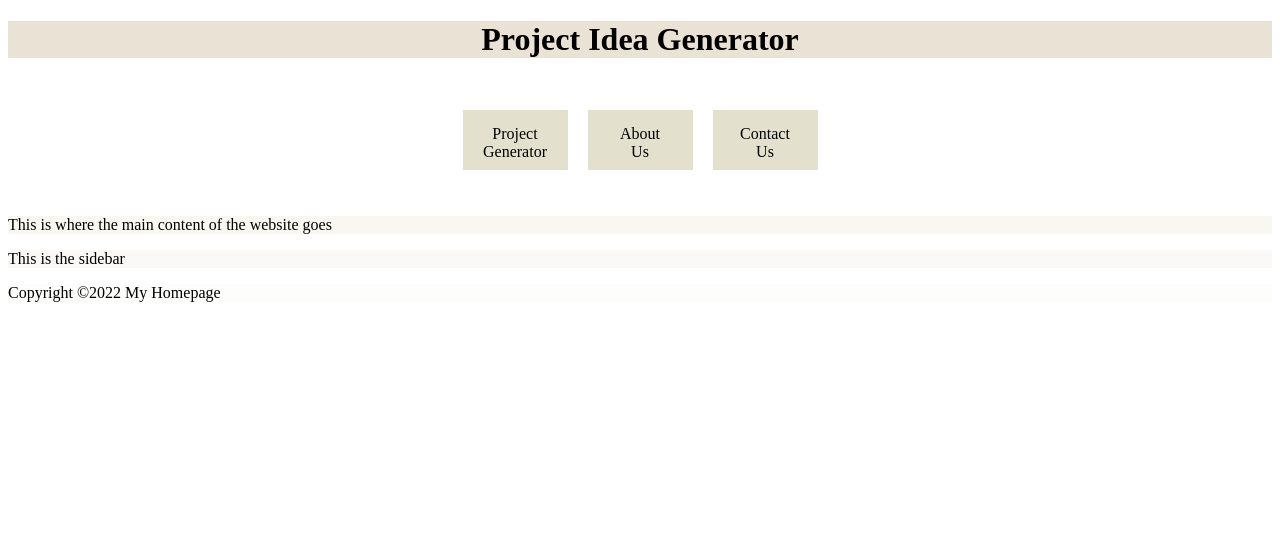
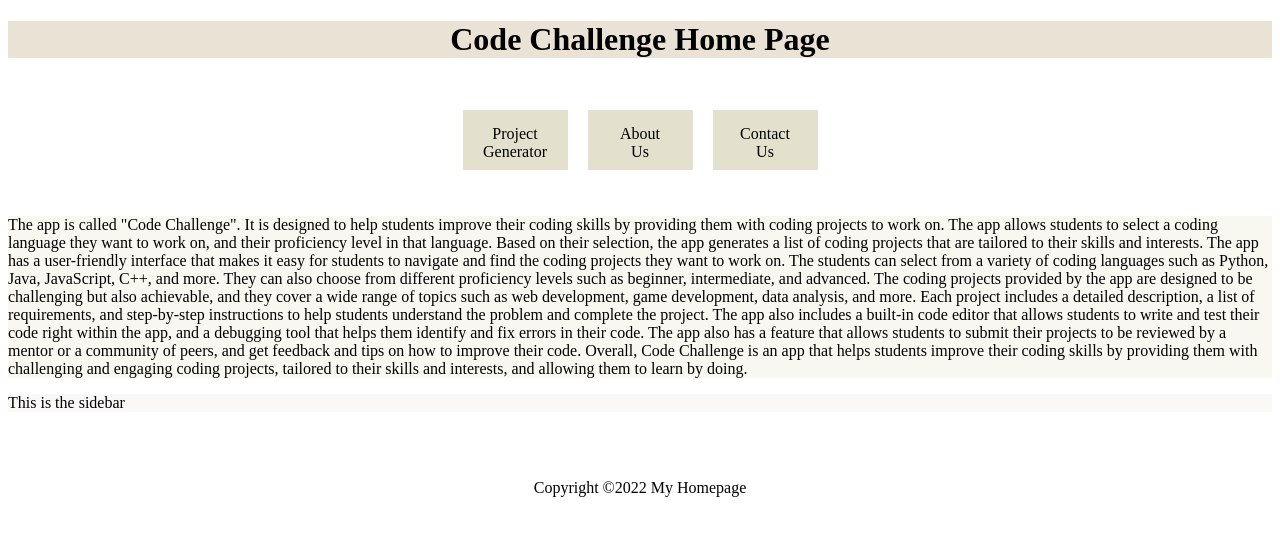
Before and after one commit to jayeshpaluru/CollegeCodingProjectWebsite, a plain HTML site: page home.html in a window 1280 px wide. Drawn offline with Linux system fonts and the light colour scheme.

Commit message:
Update home.html

```diff
--- a/home.html
+++ b/home.html
@@ -2,7 +2,7 @@
 <html>
 
 <head>
-    <title>My Homepage</title>
+    <title>Code Challenge</title>
     <style>
         body {
             background-color: #ffffff;
@@ -33,21 +33,31 @@
 
 <body>
     <div id="header">
-        <h1 style="text-align:center; margin: 10 auto;">Project Idea Generator</h1>
+        <h1 style="text-align:center; margin: 10 auto;">Code Challenge Home Page</h1>
     </div>
     <div id="navbar" style="display: flex; justify-content: center; align-items: center; height: 15vh;">
-        <div class="Index" onclick="location.href='index.html'" style="width: 75px; height: 30px; background-color: #e3e0cd; margin: 10px; text-align: center; padding: 15px;">Project Generator</div>
-        <div class="box" onclick="location.href='AboutUs.html'" style="width: 75px; height: 30px; background-color: #e3e0cd; margin: 10px; text-align: center; padding: 15px;">About <br> Us</div>
-        <div class="box" onclick="location.href='page3.html'" style="width: 75px; height: 30px; background-color: #e3e0cd; margin: 10px; text-align: center; padding: 15px;">Contact <br> Us</div>
+        <div class="ProjectGenerator" onclick="location.href='projectGenerator.html'" style="width: 75px; height: 30px; background-color: #e3e0cd; margin: 10px; text-align: center; padding: 15px;">Project Generator</div>
+        <div class="AboutUs" onclick="location.href='aboutUs.html'" style="width: 75px; height: 30px; background-color: #e3e0cd; margin: 10px; text-align: center; padding: 15px;">About <br> Us</div>
+        <div class="ContactUs" onclick="location.href='page3.html'" style="width: 75px; height: 30px; background-color: #e3e0cd; margin: 10px; text-align: center; padding: 15px;">Contact <br> Us</div>
     </div>
 
     <div id="content">
-        <p>This is where the main content of the website goes</p>
+        <p>The app is called "Code Challenge". It is designed to help students improve their coding skills by providing them with coding projects to work on. The app allows students to select a coding language they want to work on, and their proficiency level in that language. Based on their selection, the app generates a list of coding projects that are tailored to their skills and interests.
+
+            The app has a user-friendly interface that makes it easy for students to navigate and find the coding projects they want to work on. The students can select from a variety of coding languages such as Python, Java, JavaScript, C++, and more. They can also choose from different proficiency levels such as beginner, intermediate, and advanced.
+
+            The coding projects provided by the app are designed to be challenging but also achievable, and they cover a wide range of topics such as web development, game development, data analysis, and more. Each project includes a detailed description, a list of requirements, and step-by-step instructions to help students understand the problem and complete the project.
+
+            The app also includes a built-in code editor that allows students to write and test their code right within the app, and a debugging tool that helps them identify and fix errors in their code.
+
+            The app also has a feature that allows students to submit their projects to be reviewed by a mentor or a community of peers, and get feedback and tips on how to improve their code.
+
+            Overall, Code Challenge is an app that helps students improve their coding skills by providing them with challenging and engaging coding projects, tailored to their skills and interests, and allowing them to learn by doing.</p>
     </div>
     <div id="sidebar">
         <p>This is the sidebar</p>
     </div>
-    <div id="footer">
+    <div id="footbar" style="display: flex; justify-content: center; align-items: center; height: 15vh;">
         <p>Copyright ©2022 My Homepage</p>
     </div>
 </body>
```
